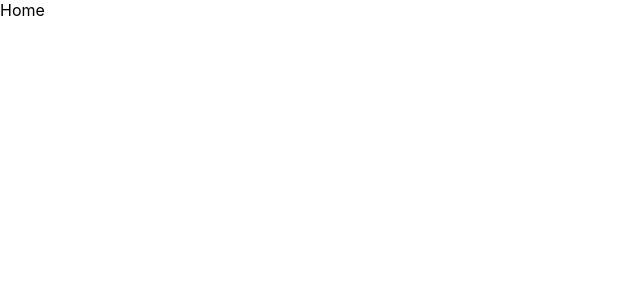
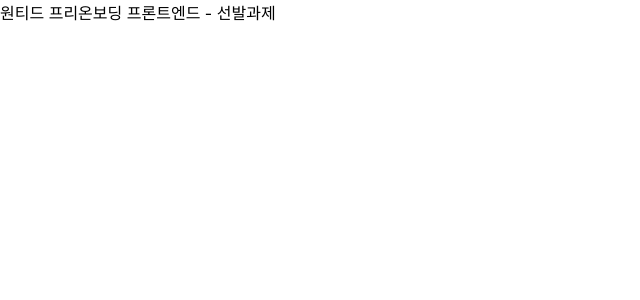
Before and after one commit to bohongu/wanted-pre-onboarding-frontend, a React (Create React App) app: page / in a window 1280 px wide. Shown: the top 300 px of the page, without its empty margins (0-640 px from the left). Built offline with nearby package versions, Linux system fonts and the light colour scheme.

Commit message:
원티드 프리온보딩 프론트엔드 - 선발과제

```diff
--- a/src/pages/Home.js
+++ b/src/pages/Home.js
@@ -1,7 +1,7 @@
 import React from "react";
 
 function Home() {
-  return <div>Home</div>;
+  return <div>원티드 프리온보딩 프론트엔드 - 선발과제</div>;
 }
 
 export default Home;
```
